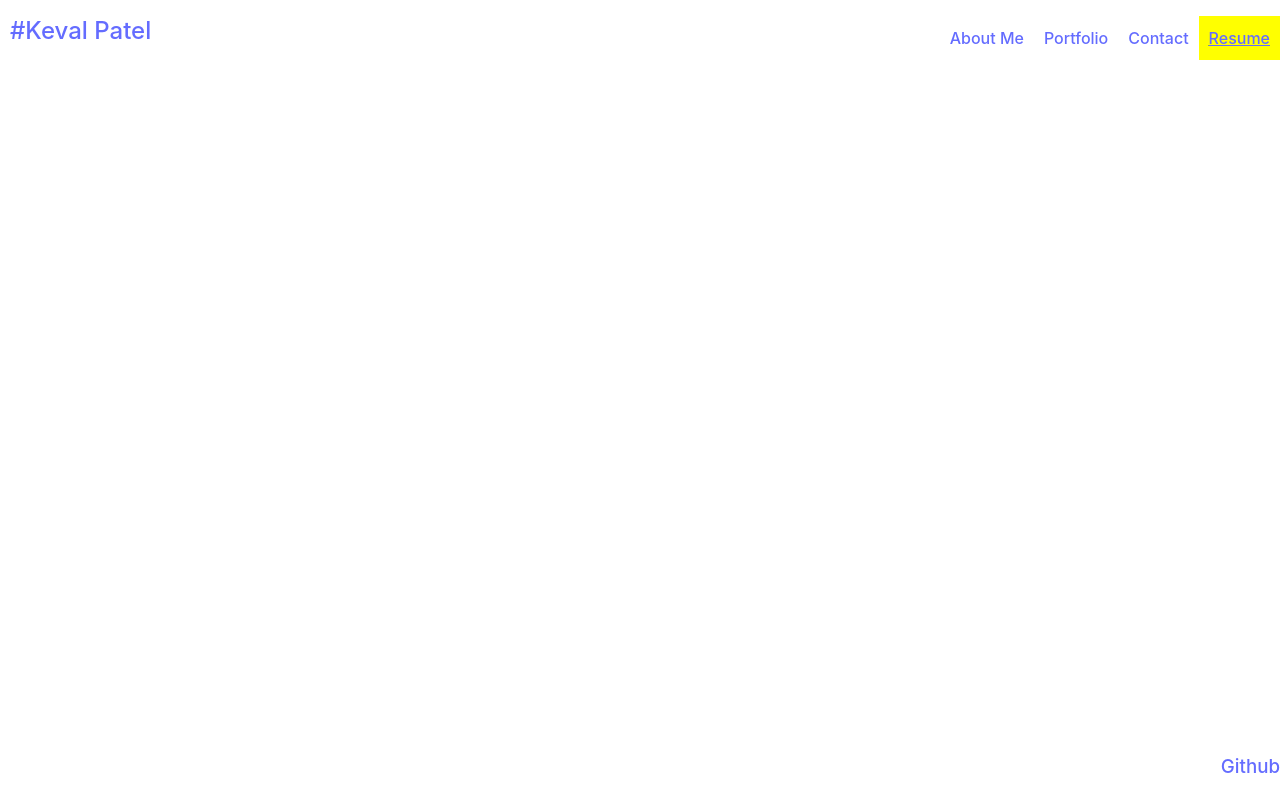
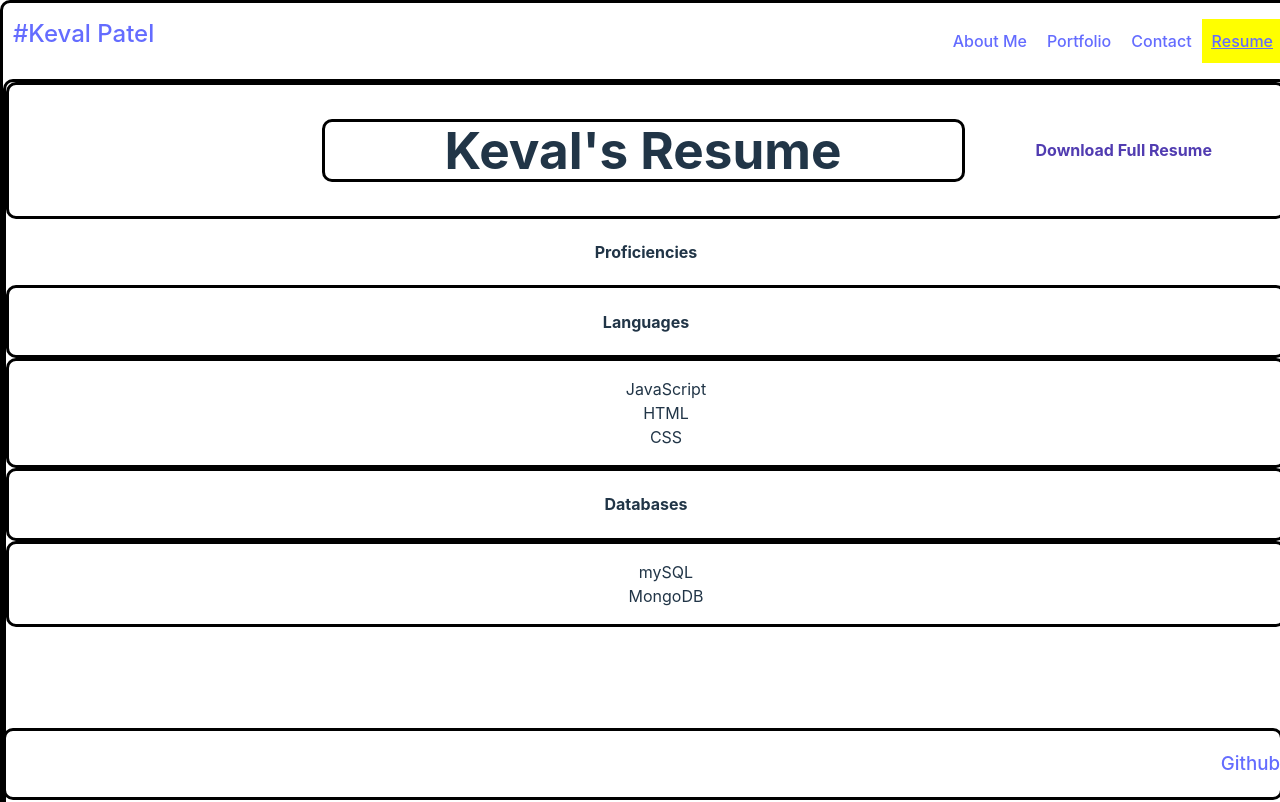
Before and after one commit to KevalPatel6/Dev-Portfolio, a React (Vite) app: page /Resume in a window 1280 px wide. Shown: the top 802 px of the page. Built offline with nearby package versions, Linux system fonts and the light colour scheme.

Commit message:
Added Resume section. Needs a lot of work in terms of styling and proper entries. However, there is a functional download link

```diff
--- a/src/pages/About.jsx
+++ b/src/pages/About.jsx
@@ -6,8 +6,8 @@ export default function About() {
     return (
         <div>
             <div className='about-container'>
-                <div style={{flexGrow: '1'}} id='profile-pic'>
-                    <img src='/src/assets/Portfolio-Pic.jpg' />
+                <div style={{flexGrow: '1'}} id='profile-pic-container'>
+                    <img id='profile-pic' src='/src/assets/Portfolio-Pic.jpg' />
                 </div>
                 <div style={{flexGrow: '8'}}className='text-container'>
                     <h1 className='text-flex'>About Me</h1>
--- a/src/pages/Resume.jsx
+++ b/src/pages/Resume.jsx
@@ -1,11 +1,47 @@
-import {useState, useEffect} from 'react'
-import {useParams, Link} from 'react-router-dom'
+import { useState, useEffect } from 'react'
+import { useParams, Link } from 'react-router-dom'
+import '../styles/Resume.css'
 
-export default function Resume(){
+export default function Resume() {
 
 
     return (
-        <></>
+        <div id="resume-container">
+            <div id='title-container'>
+            <h1 id='title'>
+                Keval's Resume
+            </h1>
+            <a download='Keval-Patel-Resume' href='src/assets/Keval-Patel-Resume.pdf' id='download'>
+            <h4 >Download Full Resume</h4>
+            </a>
+            </div>
+            <h4>Proficiencies</h4>
+            <section className='languages'>
+                <div>
+                    <h4>Languages</h4>
+                </div>
+                <div>
+                    <ul>
+                        <li>JavaScript</li>
+                        <li>HTML</li>
+                        <li>CSS</li>
+                    </ul>
+                </div>
+            </section>
+
+            <section className='languages'>
+                <div>
+                    <h4>Databases</h4>
+                </div>
+                <div>
+                    <ul>
+                        <li>mySQL</li>
+                        <li>MongoDB</li>
+                    </ul>
+                </div>
+            </section>
+
+        </div>
 
     )
 }
--- a/src/styles/AboutMe.css
+++ b/src/styles/AboutMe.css
@@ -6,11 +6,10 @@
     height: 500px;
 }
 
+#profile-pic-container{
+    align-self: center;}
+
 #profile-pic{
-    align-self: center;
-}
-
-img {
     height: 16rem;
 }
 
--- /dev/null
+++ b/src/styles/Resume.css
@@ -0,0 +1,39 @@
+div {
+    border-color: black;
+    border-radius: 10px;
+    border-style: solid;
+}
+
+#resume-container{
+    width: 100vw;
+}
+
+#title-container{
+    display: flex;
+    justify-content: flex-end;
+}
+
+#title{
+    width: 50%;
+}
+
+#download{
+    width: 25%;
+    align-self: center;
+    color:rgb(81, 60, 177)
+}
+
+h1 {
+    border-color: black;
+    border-radius: 10px;
+    border-style: solid;
+    text-align: center;
+    width: 50rem;
+}
+
+/* h1:hover{
+    transform-style: flat;} */
+
+ul {
+    list-style: none;
+}
```
Also changed, not shown: Ignore-Me/README.md, 1 other file (tests, documents, lock files or other folders).
